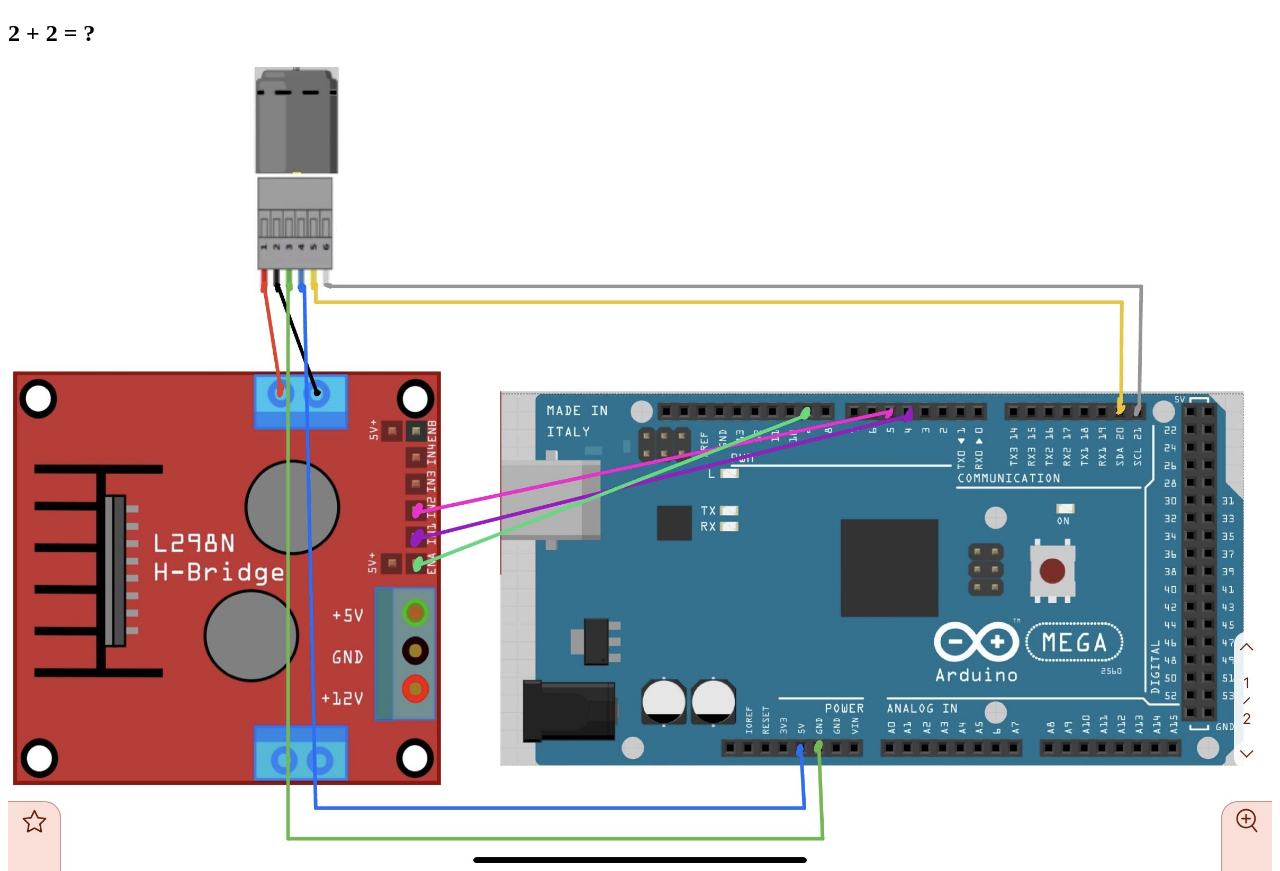
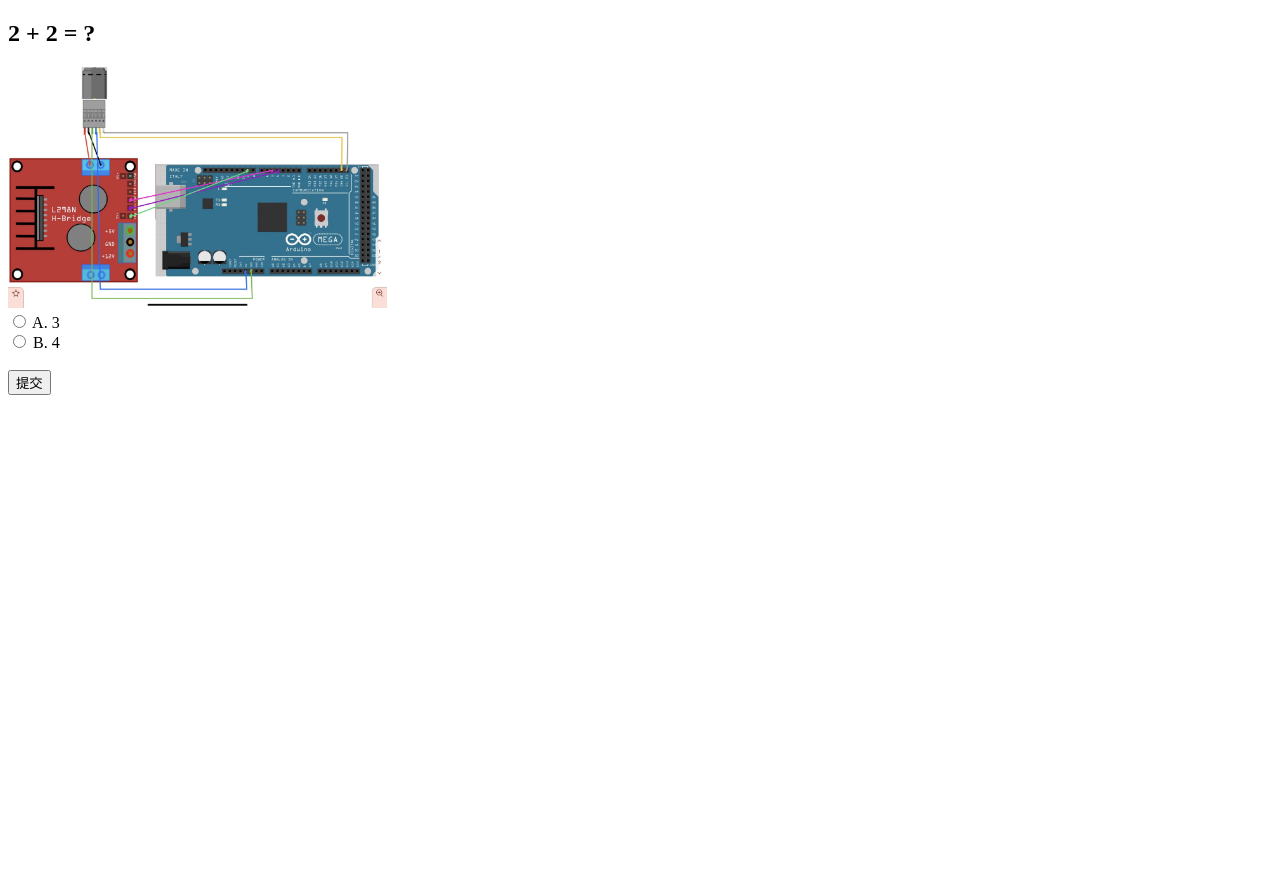
Before and after one commit to Masantann/Masantann.github.io, a plain HTML site: page index.html in a window 1280 px wide. Shown: the top 871 px of the page. After the commit the page ends 800 px from the top, so only its background shows below. Drawn offline with Linux system fonts and the light colour scheme.

Commit message:
Update index.html

```diff
--- a/index.html
+++ b/index.html
@@ -21,7 +21,7 @@
 </head>
 <body>
 <h2>2 + 2 = ?</h2>
-<img src="1.png" alt="示例图片" style="max-width: 100%; height: auto;">
+<img src="1.png" alt="示例图片" style="max-width: 30%; height: auto;">
 <form onsubmit="event.preventDefault(); checkAnswer();">
   <label><input type="radio" name="answer" value="A"> A. 3</label><br>
   <label><input type="radio" name="answer" value="B"> B. 4</label><br><br>
```
